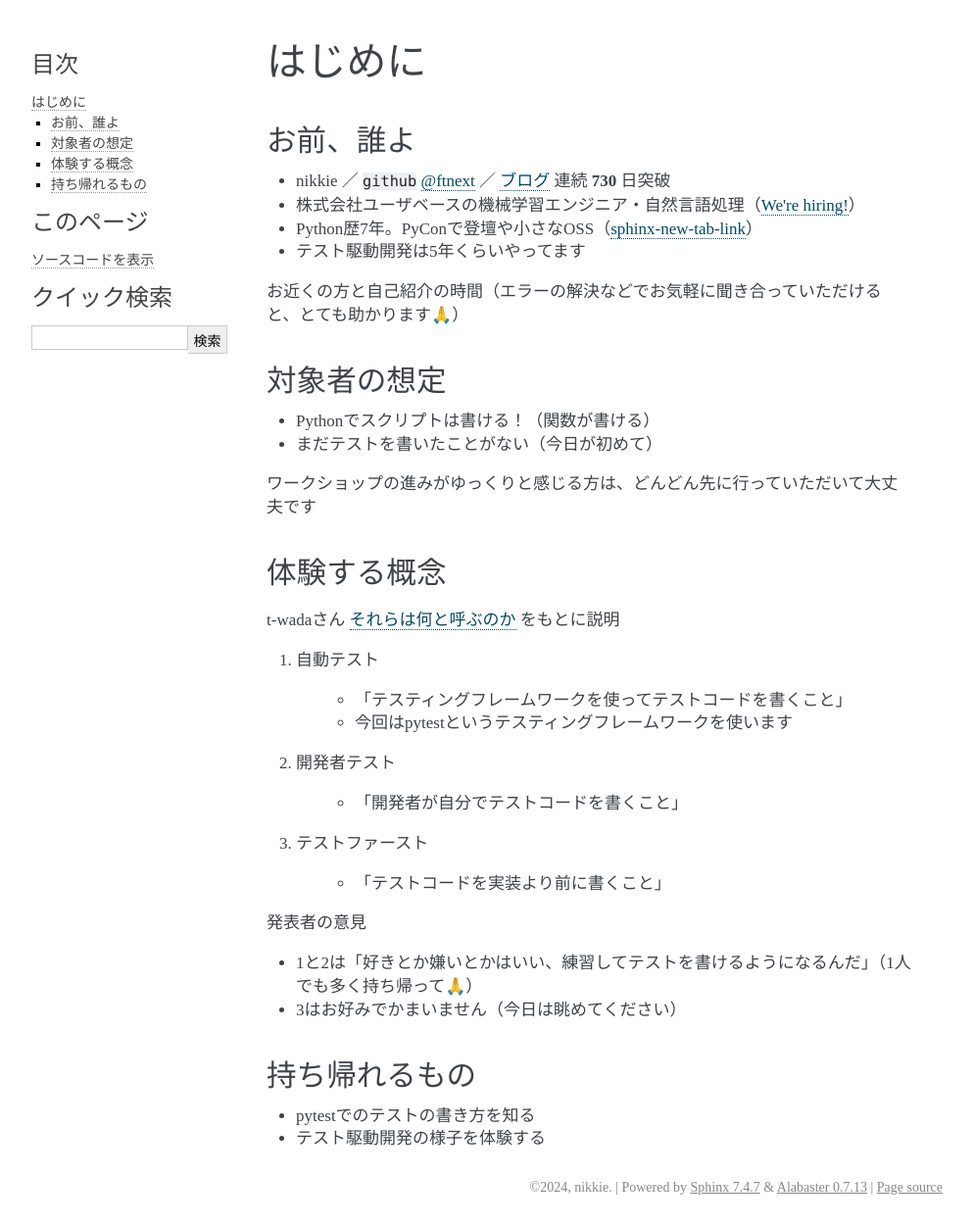
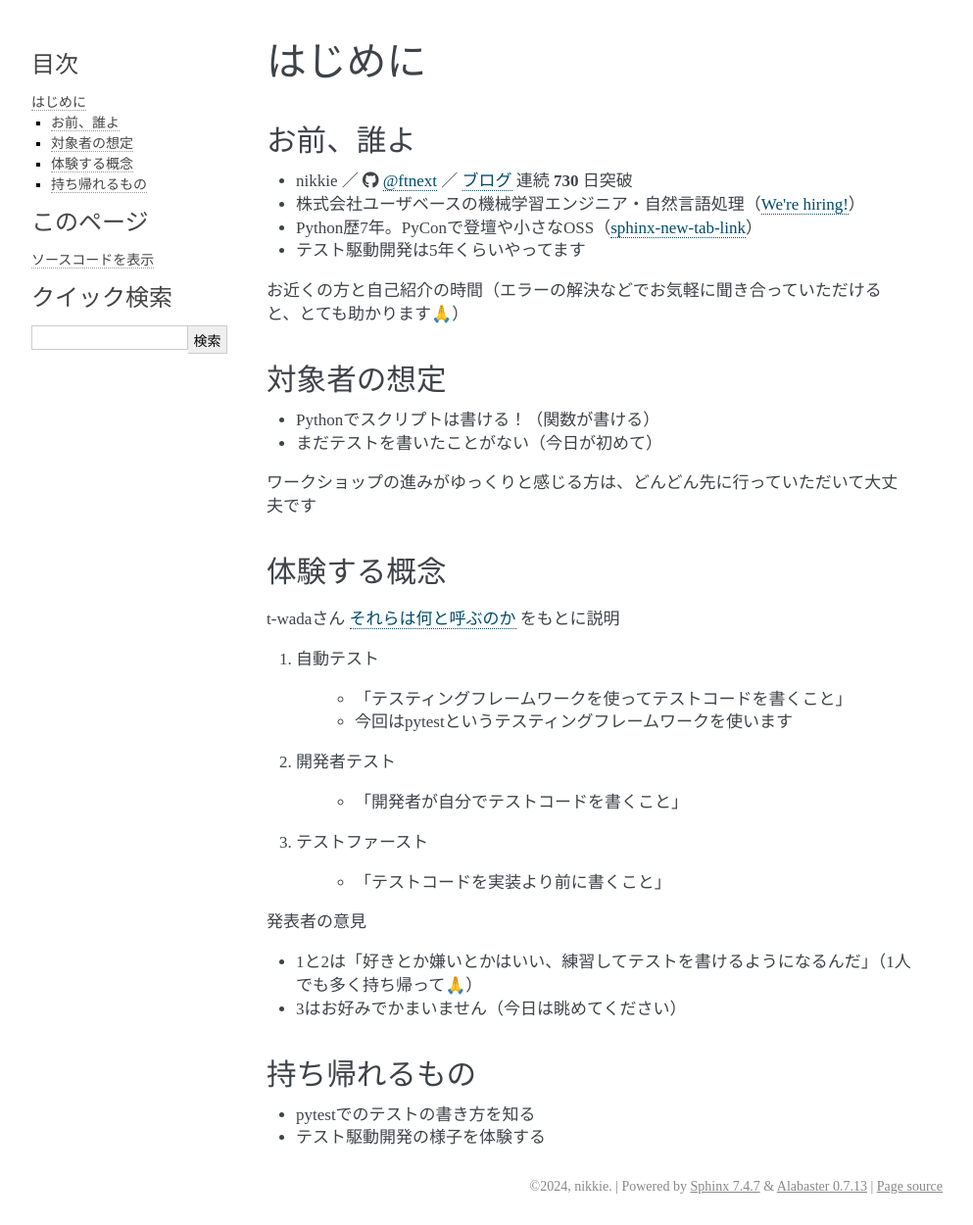
Before and after one commit to ftnext/first-python-test-2024, a Sphinx documentation site: the page built from docs/source/introduction.rst, in a window 1280 px wide. Shown: the whole page at 98% size, without its empty margins (148-1141 px from the left). Built offline with Sphinx 7.4.7, drawn with Linux system fonts in a browser that asks for light colours; nearby versions of some CDN libraries; some web fonts are replaced; cross-references to code outside the pages are shown as plain code.

Commit message:
[chore] Add sphinx-design for icons

```diff
--- a/docs/source/conf.py
+++ b/docs/source/conf.py
@@ -16,6 +16,7 @@ author = 'nikkie'
 extensions = [
     'sphinx.ext.githubpages',
     'sphinx_copybutton',
+    'sphinx_design',
     'sphinx_new_tab_link',
     'sphinxext.opengraph',
 ]
@@ -30,7 +31,10 @@ language = 'ja'
 
 html_theme = 'alabaster'
 html_static_path = ['_static']
-html_css_files = ["https://fonts.googleapis.com/css2?family=BIZ+UDGothic"]
+html_css_files = [
+    "https://fonts.googleapis.com/css2?family=BIZ+UDGothic",
+    "https://cdnjs.cloudflare.com/ajax/libs/font-awesome/6.1.1/css/all.min.css",
+]
 html_theme_options = {"font_family": "BIZ UDGothic"}
 
 ogp_social_cards = {
```
Also changed, not shown: 1 other file.
